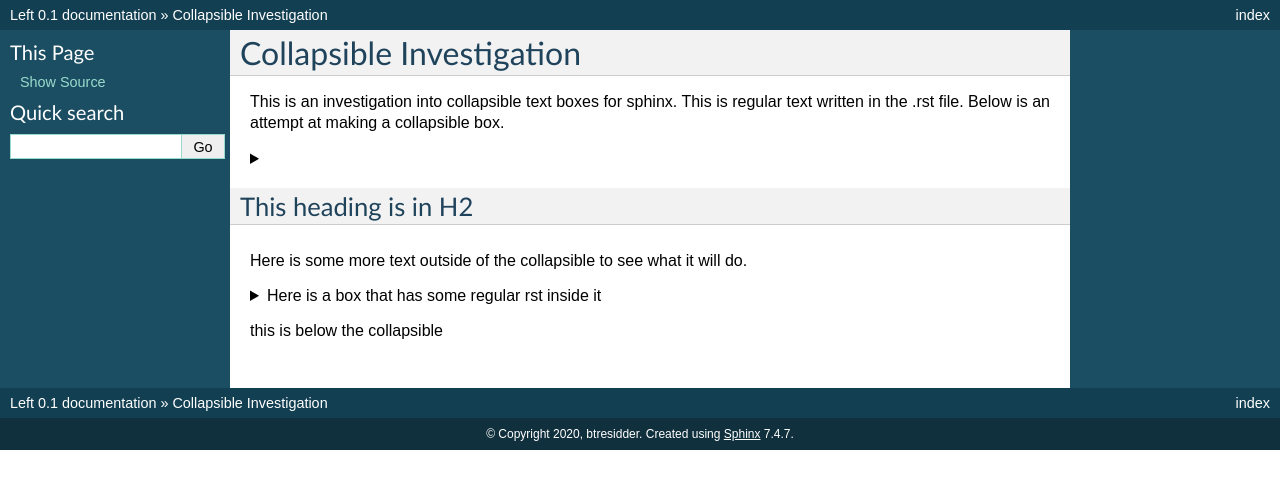
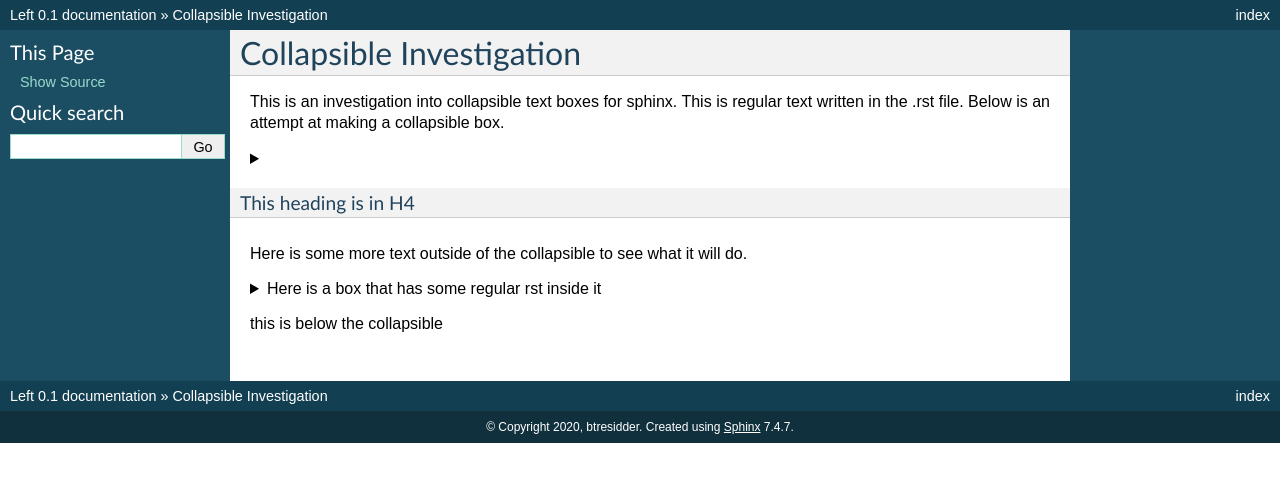
Before and after one commit to btresidder/Left, a Sphinx documentation site: the page built from project/docs/collapsible.rst, in a window 1280 px wide. Shown: the top 489 px of the page. Built offline with Sphinx 7.4.7, drawn with Linux system fonts in a browser that asks for light colours; pages that are not in the unit, such as notebooks, are missing from menus.

```diff
--- a/project/docs/collapsible.rst
+++ b/project/docs/collapsible.rst
@@ -9,7 +9,7 @@ Below is an attempt at making a collapsible box.
 .. raw:: html
 
    <details>
-   <summary><h2>This heading is in H2</h2></summary>
+   <summary><h4>This heading is in H4</h4></summary>
    <p>This is a bunch of text I have written.</p>
    </details>
 
```
